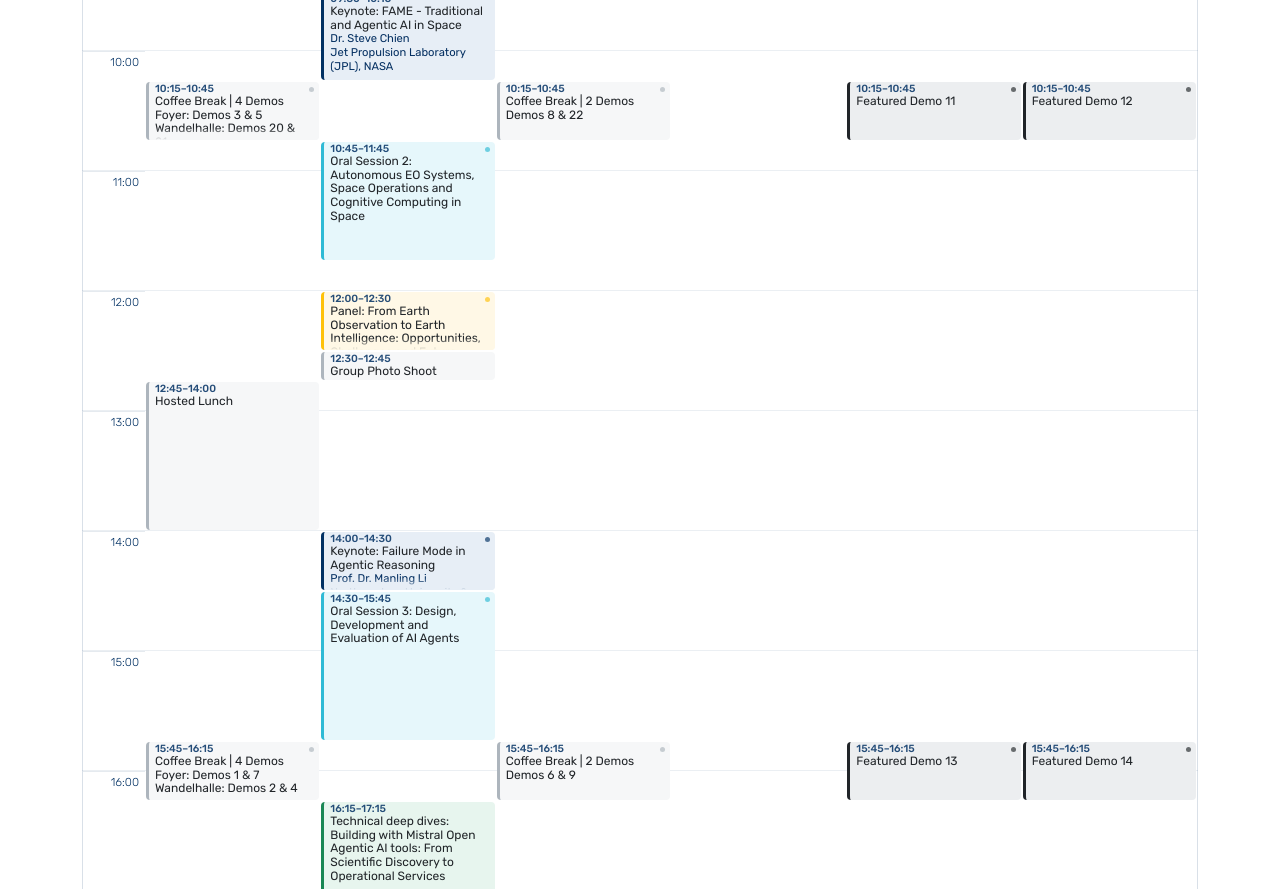
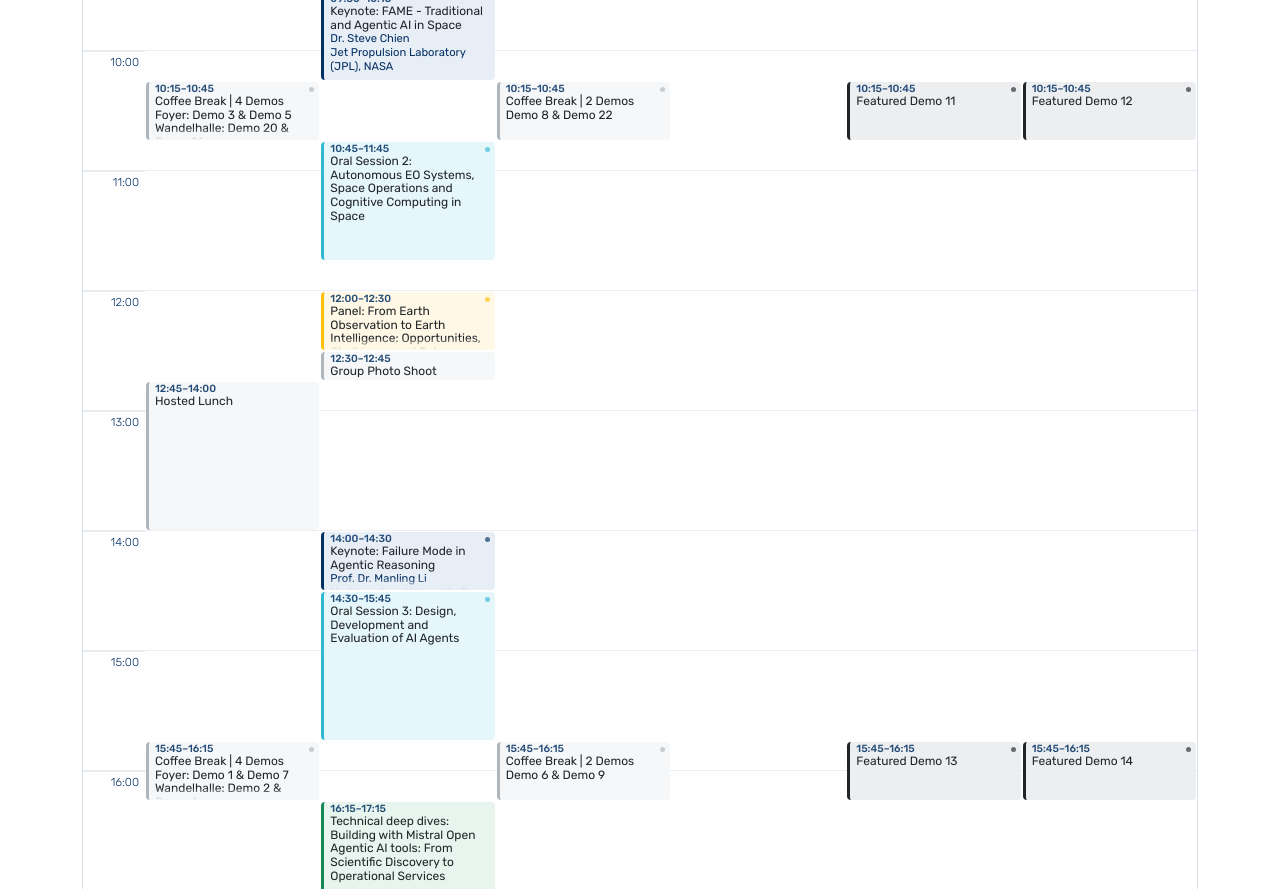
Before and after one commit to rsim-tu-berlin/agentic-eo.berlin, a Jekyll site: the page built from programme/schedule.md, in a window 1280 px wide and 1400 px high, scrolled down 1777 px. Shown: the part 166-1055 px from the top of the window. Built offline with Jekyll 4.4.1, drawn with Linux system fonts in a browser that asks for light colours; some of the changed text lies outside the part shown.

Commit message:
fix: support multi-line schedule titles and normalize demo break wording
- Document and render `title` fields with preserved line breaks in the
  timetable grid, agenda list, and detail popovers.
- Update coffee break demo titles to use singular "Demo" consistently
  and drop redundant room prefixes.

```diff
--- a/_data/schedule.yml
+++ b/_data/schedule.yml
@@ -21,7 +21,12 @@
 #            which room filter is active.
 #   start:   (required) "HH:MM", 24h, zero-padded, aligned to 5 minutes
 #   end:     (required) "HH:MM"
-#   title:   (required)
+#   title:   (required) plain text; line breaks are kept, like `speaker:`.
+#            For a multi-line title use a `|` block:
+#
+#              title: |
+#                Coffee Break | 2 Demos
+#                Demos 12 & 17
 #   speaker: (optional) plain text, but line breaks are kept. For more than one
 #            name, switch from a quoted value to a `|` block:
 #
@@ -176,8 +181,8 @@
     end: "15:00"
     title: |
       Coffee Break | 4 Demos
-      Foyer: Demos 13 & 14
-      Wandelhalle: Demos 11 & 15
+      Foyer: Demo 13 & Demo 14
+      Wandelhalle: Demo 11 & Demo 15
     details: |
       **Foyer:**
       Demo 13: From Chat to Copernicus: Agent-Based Composition of Reproducible openEO Workflows on CDSE – VITO
@@ -197,7 +202,7 @@
     end: "15:00"
     title: |
       Coffee Break | 2 Demos
-      Demos 12 & 17
+      Demo 12 & Demo 17
     type: break
     details: |
       Demo 12: DEA Next: Making Earth Intelligence Conversational through Agentic AI – Alia Space Systems
@@ -479,8 +484,8 @@
     end: "10:45"
     title: |
       Coffee Break | 4 Demos
-      Foyer: Demos 3 & 5
-      Wandelhalle: Demos 20 & 21
+      Foyer: Demo 3 & Demo 5
+      Wandelhalle: Demo 20 & Demo 21
     type: break
     details: |
       **Foyer:**
@@ -500,7 +505,7 @@
     end: "10:45"
     title: |
       Coffee Break | 2 Demos
-      Demos 8 & 22
+      Demo 8 & Demo 22
     type: break
     details: |
       Demo 8: GEONOVA: An Agentic EO Copilot for Geospatial Embeddings and Downstream Model Adaptation - Geonova P.C.
@@ -642,8 +647,8 @@
     end: "16:15"
     title: |
       Coffee Break | 4 Demos
-      Foyer: Demos 1 & 7
-      Wandelhalle: Demos 2 & 4
+      Foyer: Demo 1 & Demo 7
+      Wandelhalle: Demo 2 & Demo 4
     type: break
     details: |
       **Foyer:**
@@ -663,7 +668,7 @@
     end: "16:15"
     title: |
       Coffee Break | 2 Demos
-      Demos 6 & 9
+      Demo 6 & Demo 9
     type: break
     details: |
       Demo 6: Max-ICS V2.0: Toward an Agentic EO Orchestration Platform – EarthLab Luxembourg S.A.
@@ -862,7 +867,7 @@
     end: "11:00"
     title: |
       Coffee Break | 2 Demos
-      Foyer: Demos 18 & 19
+      Foyer: Demo 18 & Demo 19
     details: |
       Demo 18: Generative Geospatial User Interfaces: Dynamic Dashboard and Storytelling Generation via Agent-to-UI Streaming - EOX IT Services GmbH
       **Presented by** Silvester Pari, Lubomír Doležal
@@ -876,7 +881,7 @@
     end: "11:00"
     title: |
       Coffee Break | 2 Demos
-      Expertisium: Demos 10 & 16
+      Demo 10 & Demo 16
     details: |
       Demo 10: BlazerOps: Reinforcement Learning Environment for Accelerated Spatial ML Development - hyades.space
       **Presented by** Ashin Alex, Harshil Magan
--- a/_includes/schedule-grid.html
+++ b/_includes/schedule-grid.html
@@ -84,7 +84,7 @@
         <div class="tt-event tt-event--plenary tt-event--{{ event.type }}" data-room="plenary" data-day="{{ event.day }}"
              style="grid-row: {{ row_start }} / {{ row_end }}; grid-column: 2 / -1;">
           <span class="tt-event__time">{{ event.start }}–{{ event.end }}</span>
-          <span class="tt-event__title">{{ event.title }}</span>
+          <span class="tt-event__title">{{ event.title | strip | newline_to_br }}</span>
           {% if event.details and event.details != "" %}<div class="tt-event__details d-none" data-event-details>{{ event.details | markdownify }}</div>{% endif %}
         </div>
         {% else %}
@@ -93,7 +93,7 @@
         <div class="tt-event tt-event--{{ event.type }}" data-room="{{ event.room }}" data-day="{{ event.day }}"
              style="grid-row: {{ row_start }} / {{ row_end }}; grid-column: {{ col }};">
           <span class="tt-event__time">{{ event.start }}–{{ event.end }}</span>
-          <span class="tt-event__title">{{ event.title }}</span>
+          <span class="tt-event__title">{{ event.title | strip | newline_to_br }}</span>
           {% if event.speaker and event.speaker != "" %}<span class="tt-event__speaker">{{ event.speaker | strip | newline_to_br }}</span>{% endif %}
           {% if event.items and event.items.size > 0 %}
           {% if event.type == "poster" %}
--- a/_includes/schedule-list-item.html
+++ b/_includes/schedule-list-item.html
@@ -17,7 +17,7 @@
   <div class="schedule-list__time">{{ include.event.start }}<span class="schedule-list__time-sep">–</span>{{ include.event.end }}</div>
   <div class="schedule-list__body">
     <div class="schedule-list__title">
-      {{ include.event.title }}
+      {{ include.event.title | strip | newline_to_br }}
     </div>
     <div class="schedule-list__meta">
       <span class="schedule-list__room">{{ room_name }}</span>
--- a/assets/js/main.js
+++ b/assets/js/main.js
@@ -294,7 +294,8 @@
       customClass: "schedule-popover",
       placement: "auto",
       html: true,
-      title: title ? title.textContent.trim() : "",
+      // innerHTML keeps the <br>s of multi-line titles from schedule.yml.
+      title: title ? title.innerHTML.trim() : "",
       content: function () {
         return buildContent(tile);
       },
```
